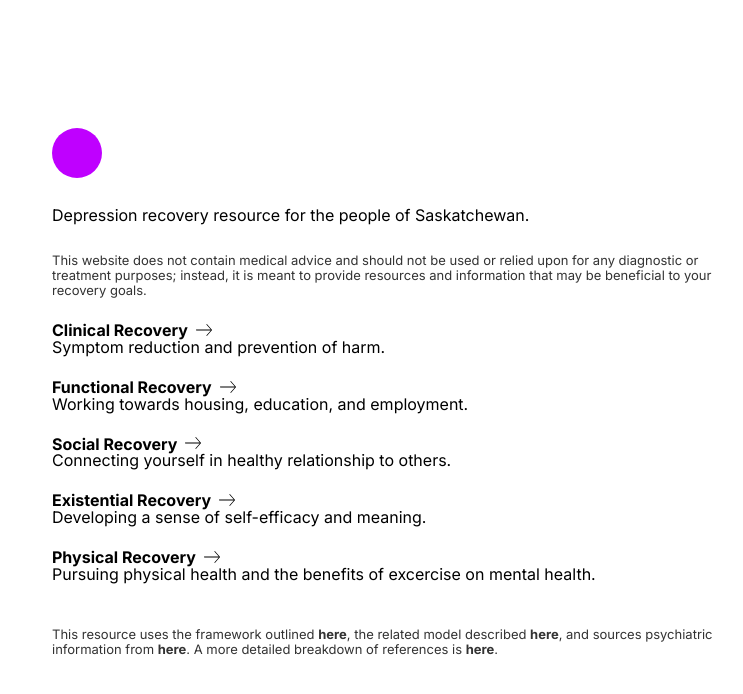
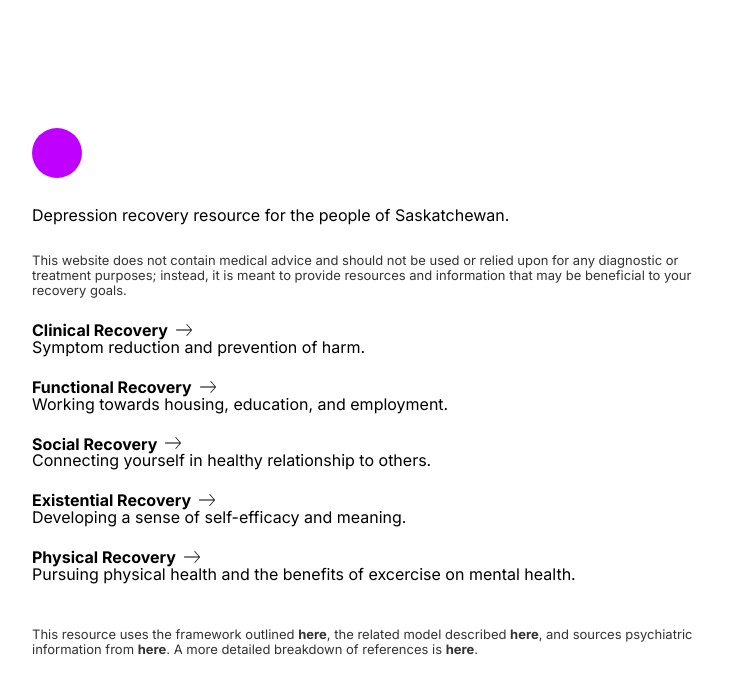
Before and after one commit to jetteson/self-psychiatry, a plain HTML site: page index.html in a window 1280 px wide. Shown: the whole page, without its empty margins (258-1001 px from the left). Drawn offline with Linux system fonts and the light colour scheme.

Commit message:
remove ul padding to centre index page

```diff
--- a/index.html
+++ b/index.html
@@ -24,10 +24,14 @@
             align-items: center;
         }
 
+        ul{
+            padding-inline-start: 0px;
+        }
+
         .centered-section {
             display: flex;
             justify-content: center;
-            flex-direction: vertical;
+            flex-direction: column;
             align-items: center;
             height: 100%;
             text-align: center;
@@ -90,7 +94,8 @@
         .reference-subtitle {
             display: block;
             font-size: 13px;
-            max-width: 700px;
+            width: 700px;
+
 
                 }
         .reference-subtitle, .reference-subtitle a{
```
